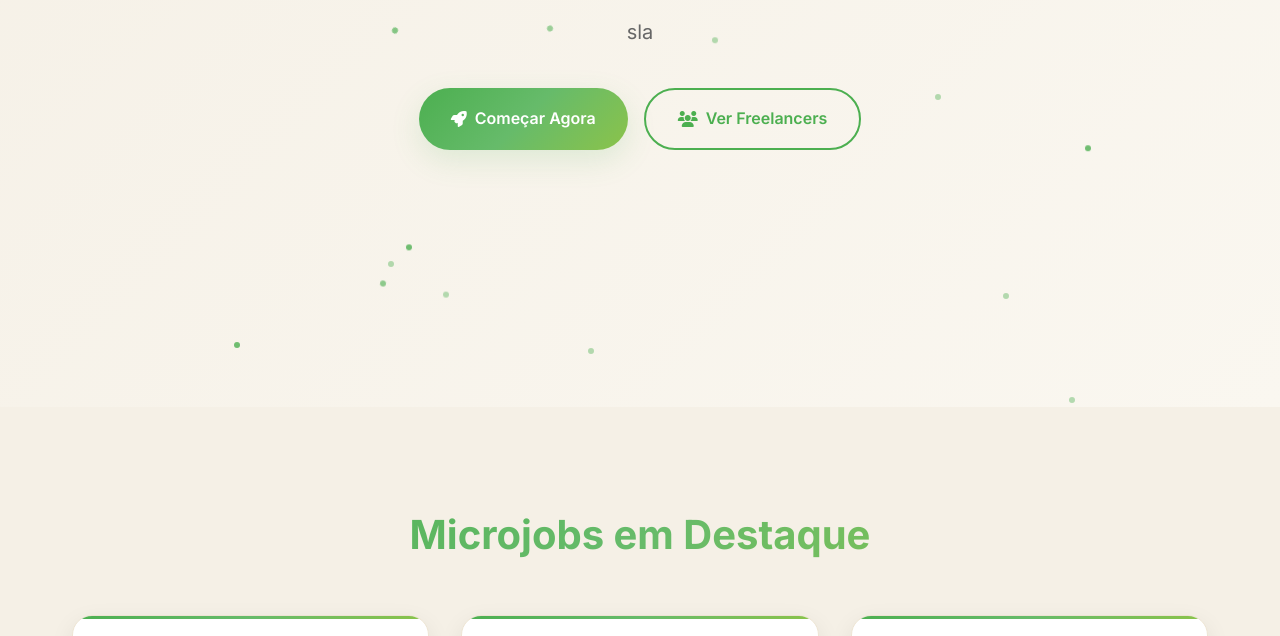
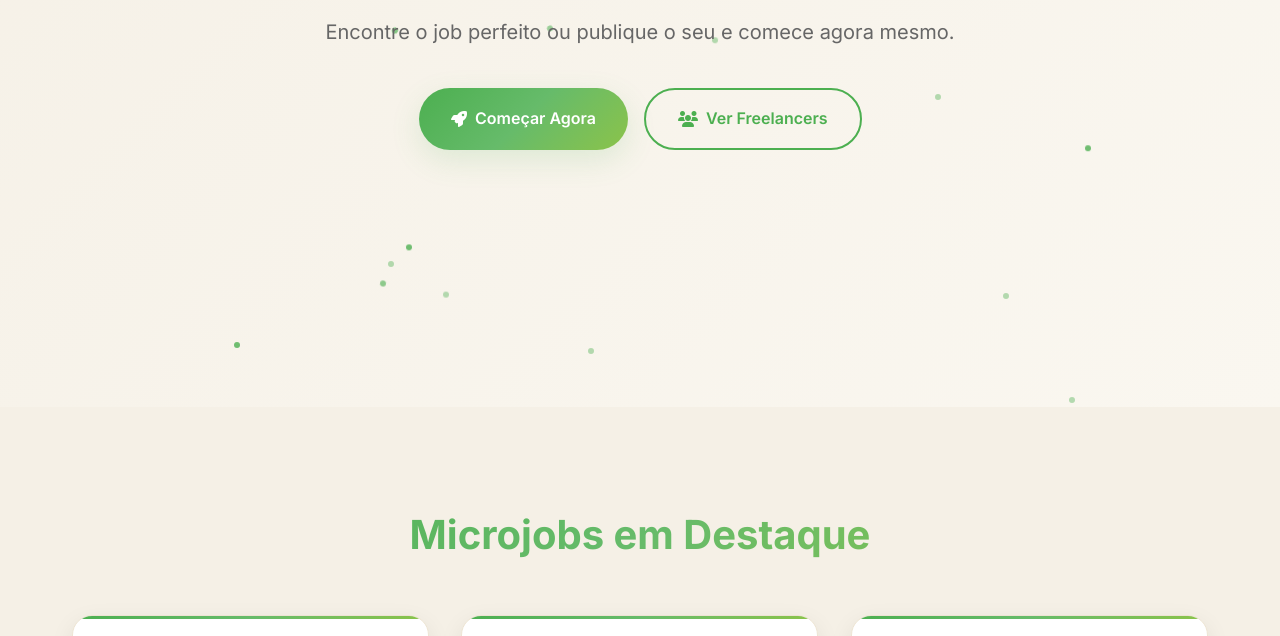
Before and after one commit to thigas26/Plataforma-de-MicroJobs-TCC-Proa-2.0, a plain HTML site: page index.html in a window 1280 px wide. Shown: the part 464-1100 px from the top of the page. Drawn offline with Linux system fonts and the light colour scheme.

Commit message:
Atualização de estilo e conteúdo na página inicial

```diff
--- a/css/index.css
+++ b/css/index.css
@@ -34,6 +34,41 @@ body {
     color: var(--text);
     line-height: 1.6;
     overflow-x: hidden;
+}
+
+body::before {
+    content: '';
+    position: fixed;
+    top: 0;
+    left: 0;
+    width: 100%;
+    height: 100%;
+    background:
+        radial-gradient(2px 2px at 20px 30px, var(--primary), transparent),
+        radial-gradient(2px 2px at 40px 70px, rgba(76, 175, 80, 0.6), transparent),
+        radial-gradient(1px 1px at 90px 40px, rgba(76, 175, 80, 0.4), transparent),
+        radial-gradient(1px 1px at 130px 80px, rgba(76, 175, 80, 0.3), transparent),
+        radial-gradient(2px 2px at 160px 30px, rgba(76, 175, 80, 0.5), transparent);
+    background-repeat: repeat;
+    background-size: 200px 100px;
+    animation: floatBackground 20s linear infinite;
+    opacity: 0.4;
+    pointer-events: none;
+    z-index: -1;
+}
+
+@keyframes floatBackground {
+    0% {
+        transform: translateY(0px) translateX(0px);
+    }
+
+    50% {
+        transform: translateY(-10px) translateX(-5px);
+    }
+
+    100% {
+        transform: translateY(0px) translateX(0px);
+    }
 }
 
 .particles {
@@ -729,3 +764,28 @@ body.dark .hero {
     border-color: var(--primary);
     box-shadow: 0 0 10px rgba(76, 175, 80, 0.3);
 }
+
+@keyframes pulse {
+    0% {
+        transform: scale(1);
+    }
+
+    50% {
+        transform: scale(1.1);
+    }
+
+    100% {
+        transform: scale(1);
+    }
+}
+
+.card,
+.freelancer-card {
+    will-change: transform;
+}
+
+.btn,
+.btn-card,
+.btn-login {
+    will-change: transform;
+}
--- a/index.html
+++ b/index.html
@@ -44,7 +44,7 @@
 
             <!-- Área de login e dark mode (sempre visíveis) -->
             <div class="auth-buttons">
-                <a href="#" class="btn-login">
+                <a href="login.html" class="btn-login">
                     <i class="fas fa-user"></i> Login
                 </a>
                 <button id="dark-toggle" aria-label="Ativar ou desativar modo escuro">
@@ -77,8 +77,8 @@
     <section class="hero" id="inicio">
         <div class="particles" id="particles"></div>
         <div class="hero-content">
-            <h1>sla glr.</h1>
-            <p>sla</p>
+            <h1>MicroJobs</h1>
+            <p>Encontre o job perfeito ou publique o seu e comece agora mesmo.</p>
             <div class="cta-buttons">
                 <a href="#Microjobs" class="btn btn-primary">
                     <i class="fas fa-rocket"></i> Começar Agora
```
